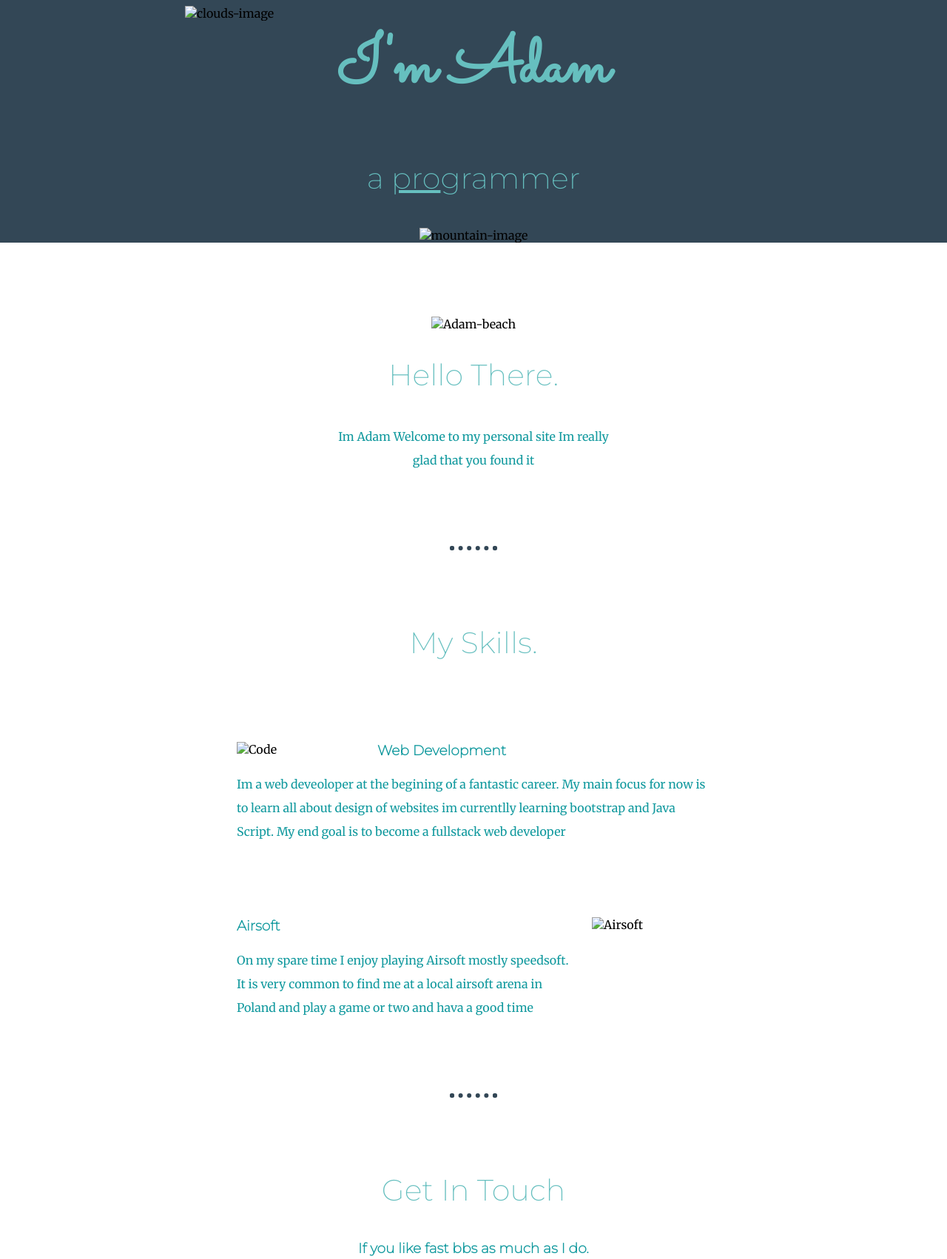
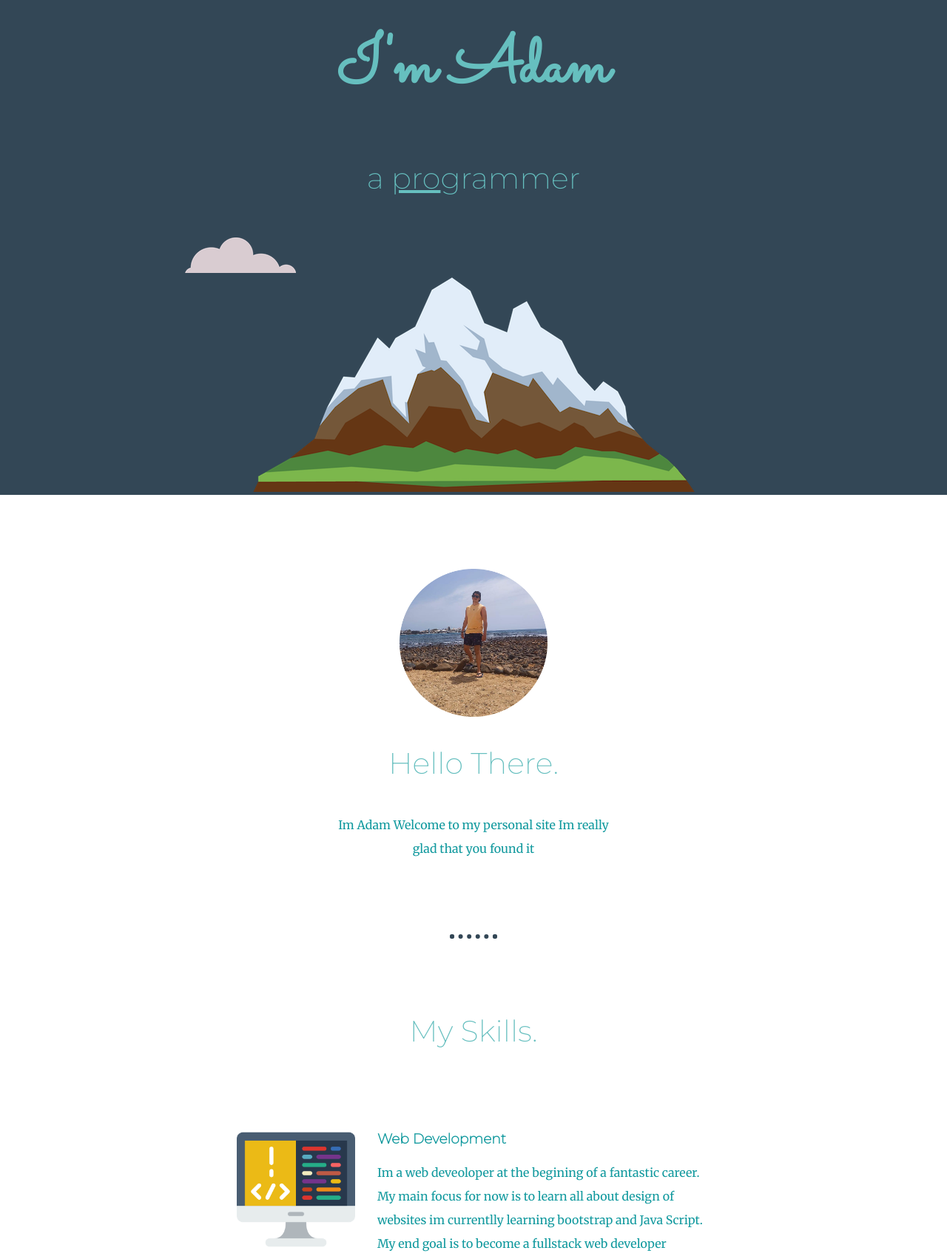
Before and after one commit to SpyderConnections/PersonalPage, a plain HTML site: page index.html in a window 1280 px wide. Shown: the part 147-1849 px from the top of the page at 74% size. Drawn offline with Linux system fonts and the light colour scheme; a web font is replaced by a local one.

Commit message:
Update index.html

```diff
--- a/index.html
+++ b/index.html
@@ -16,12 +16,12 @@
     <img class="top-cloud" src="images/cloud.png" alt="clouds-image">
     <h1>I'm Adam</h1>
     <h2>a <span class="pro">pro</span>grammer</h2>
-    <img class="bottom-cloud" src="images/cloud.png" alt="clouds-image">
-    <img src="images/mountain.png" alt="mountain-image">
+    <img class="bottom-cloud" src="cloud.png" alt="clouds-image">
+    <img src="mountain.png" alt="mountain-image">
   </div>
   <div class="middle-container">
     <div class="profile">
-      <img class="Beach" src="images/AdamPlauya.png" alt="Adam-beach">
+      <img class="Beach" src="AdamPlauya.png" alt="Adam-beach">
       <h2>Hello There.</h2>
       <p class="intro">Im Adam Welcome to my personal site Im really glad that you found it</p>
     </div>
@@ -29,12 +29,12 @@
     <div class="skills">
       <h2>My Skills.</h2>
       <div class="skill-row">
-        <img class="Coding" src="images/coding.png" alt="Code">
+        <img class="Coding" src="coding.png" alt="Code">
         <h3>Web Development</h3>
         <p>Im a web deveoloper at the begining of a fantastic career. My main focus for now is to learn all about design of websites im currentlly learning bootstrap and Java Script. My end goal is to become a fullstack web developer</p>
       </div>
       <div class="skill-row">
-        <img class="Airsoft" src="images\mask (3)-modified.png" alt="Airsoft">
+        <img class="Airsoft" src="mask (3)-modified.png" alt="Airsoft">
         <h3>Airsoft</h3>
         <p>On my spare time I enjoy playing Airsoft mostly speedsoft. It is very common to find me at a local airsoft arena in Poland and play a game or two and hava a good time</p>
       </div>
```
